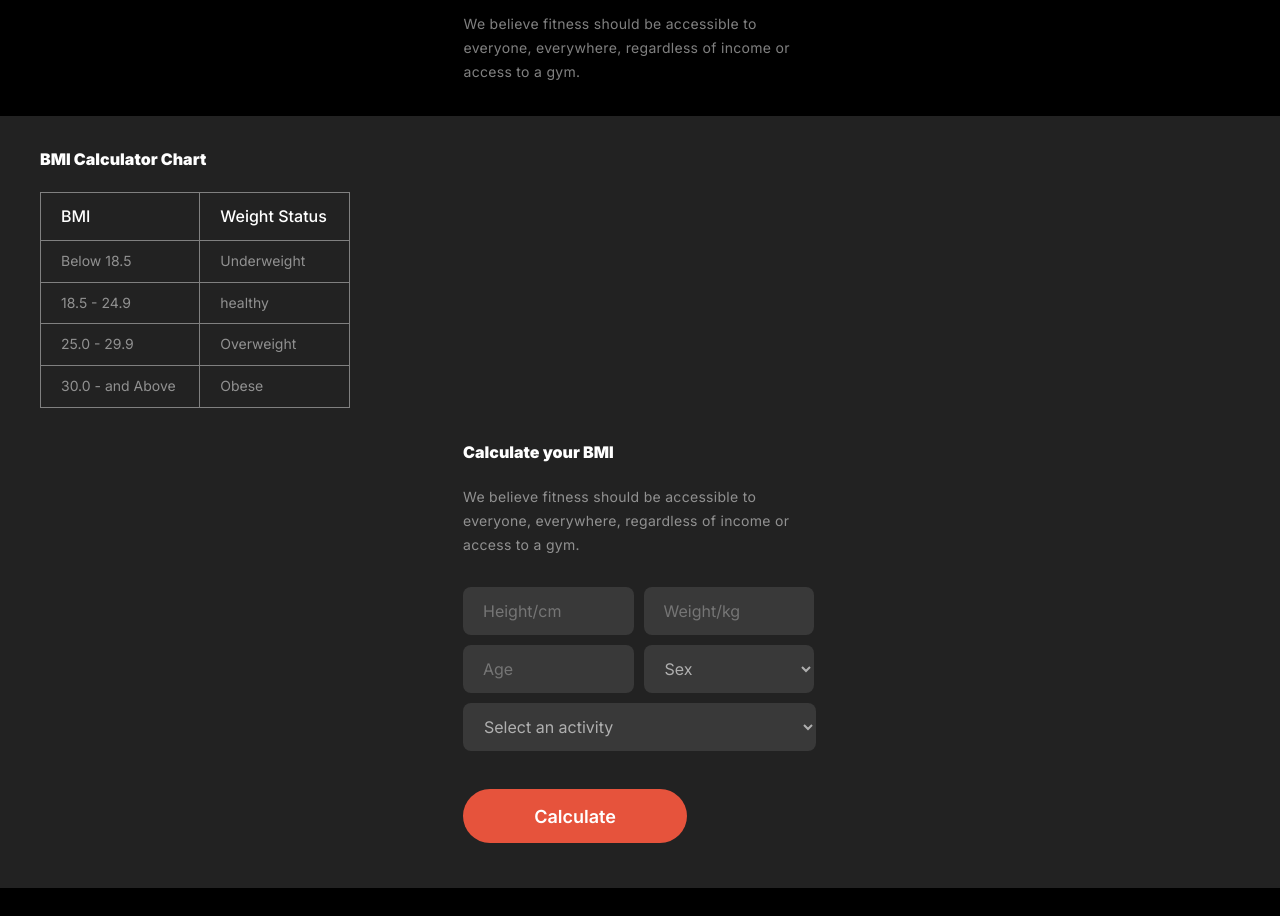
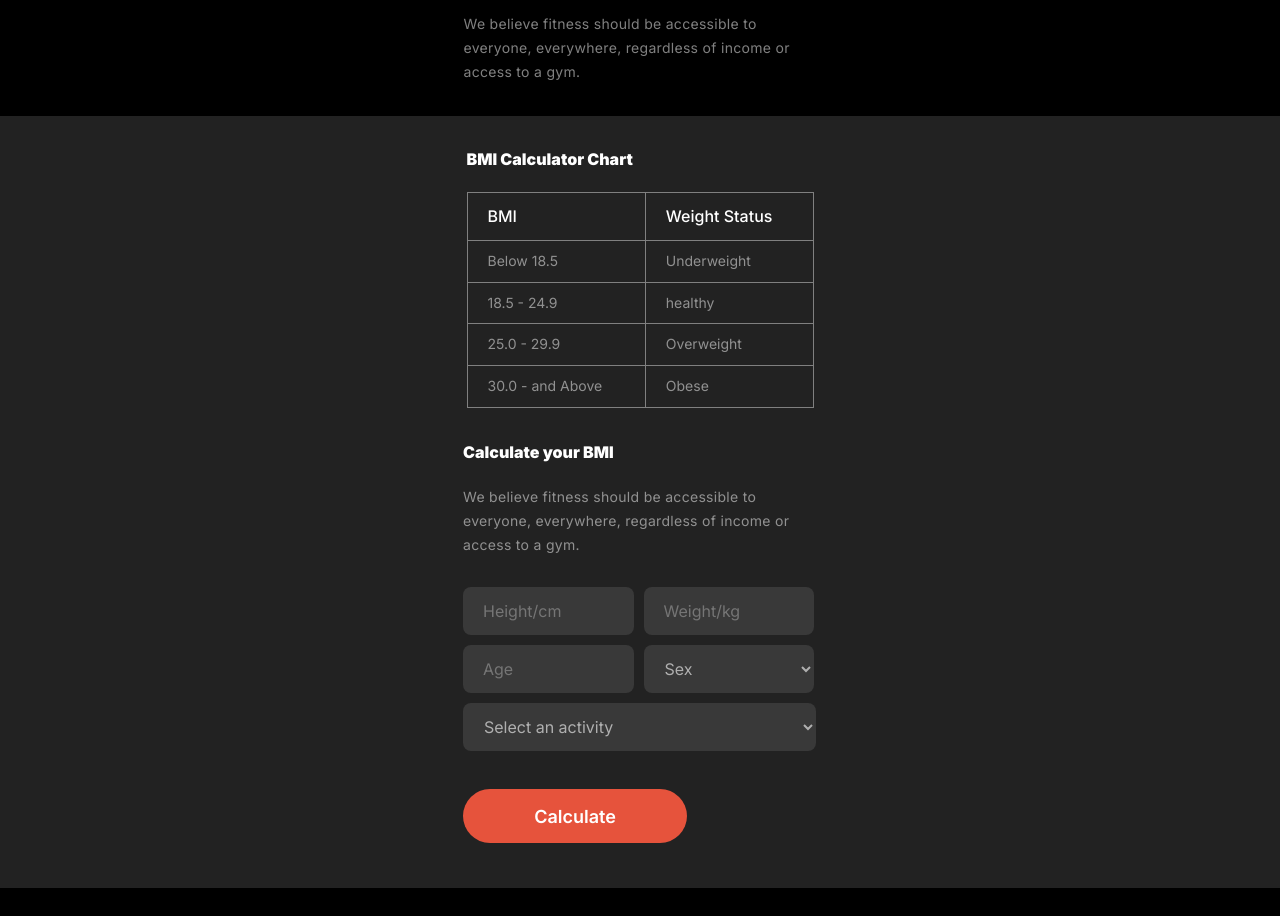
Before and after one commit to rahul-robin/assignment-2, a plain HTML site: page index.html in a window 1280 px wide. Shown: the part 3198-4114 px from the top of the page. Drawn offline with Linux system fonts and the light colour scheme.

Commit message:
keep changes

```diff
--- a/styles/index.css
+++ b/styles/index.css
@@ -276,8 +276,8 @@ nav div {
   background: rgb(34, 34, 34);
 }
 .chart {
-  width: 310px;
-  padding-left: 40px;
+  margin: auto;
+  width: 347px;
 }
 .chart h3 {
   margin-bottom: 23px;
@@ -297,7 +297,7 @@ nav div {
 }
 table {
   border-collapse: collapse;
-  width: 310px;
+  width: 347px;
   height: 216px;
 }
 th {
```
